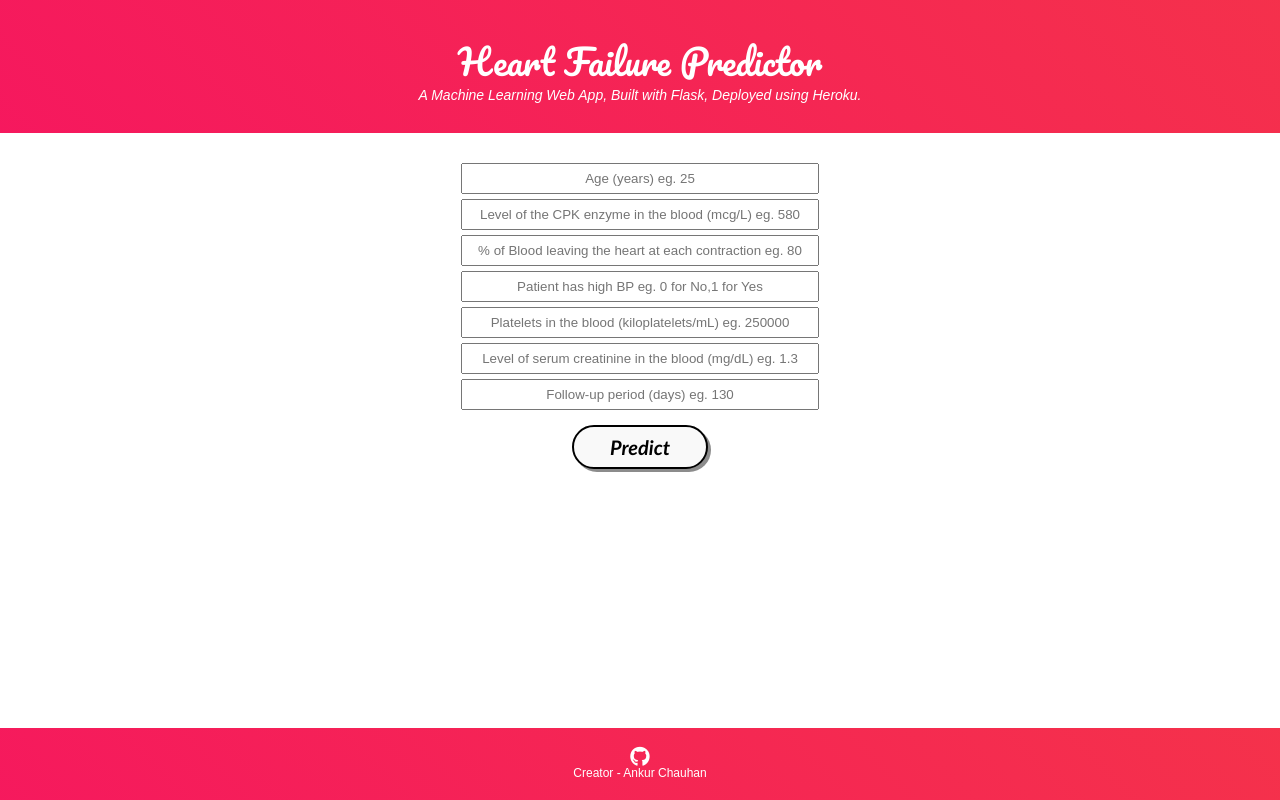
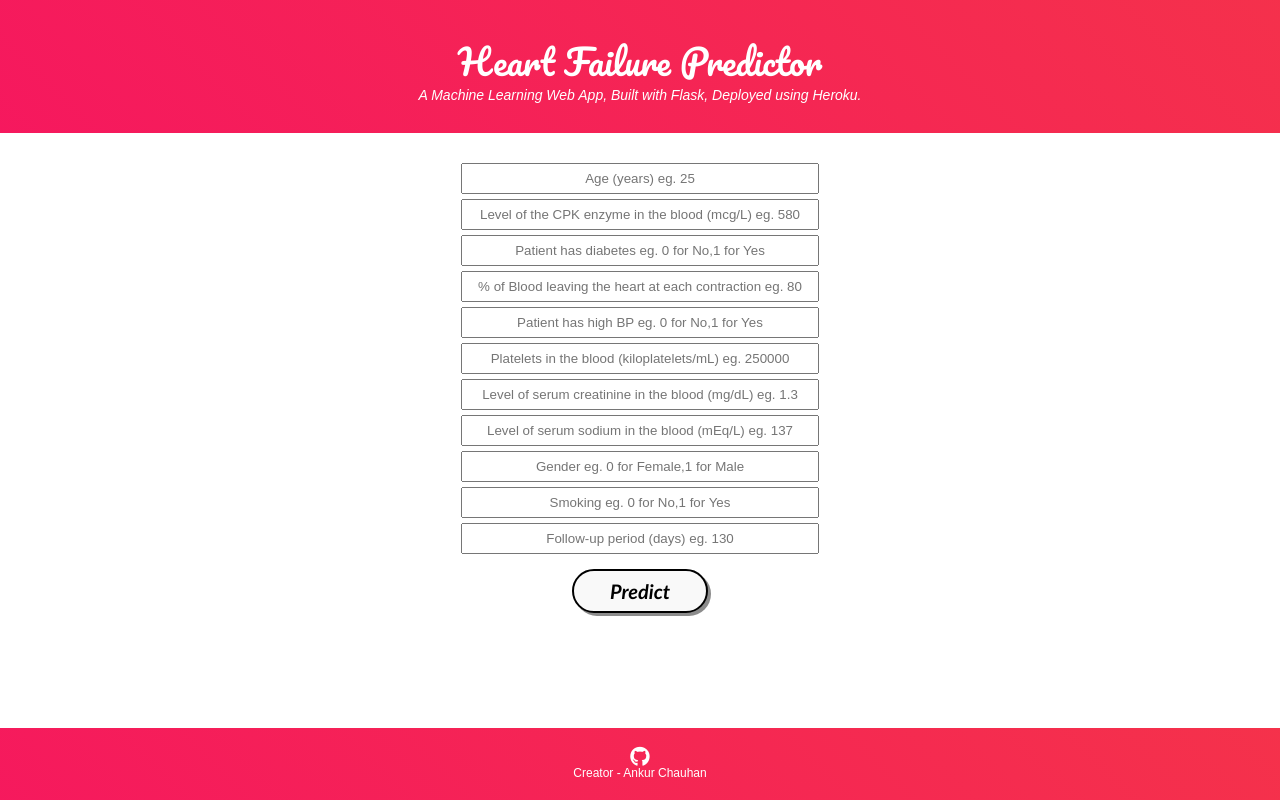
Before and after one commit to chauhan411996/Heart_failure_Prediction, a Flask app: page / in a window 1280 px wide. Run offline with Flask 2, Linux system fonts and the light colour scheme; parts of the project's set-up code (start-up, migrations or seed data) failed here and were passed over; some libraries are stand-ins or nearby versions.

Commit message:
Update index.html

```diff
--- a/templates/index.html
+++ b/templates/index.html
@@ -25,10 +25,14 @@
     		<form action="{{ url_for('predict') }}" method="POST">
                 <input class="form-input" type="text" name="age" placeholder="Age (years) eg. 25"><br>
                 <input class="form-input" type="text" name="creatinine_phosphokinase" placeholder="Level of the CPK enzyme in the blood (mcg/L) eg. 580"><br>
+                <input class="form-input" type="text" name="diabetes" placeholder="Patient has diabetes eg. 0 for No,1 for Yes"><br>
                 <input class="form-input" type="text" name="ejection_fraction" placeholder="% of Blood leaving the heart at each contraction eg. 80"><br>
                 <input class="form-input" type="text" name="high_blood_pressure" placeholder="Patient has high BP eg. 0 for No,1 for Yes"><br>
                 <input class="form-input" type="text" name="platelets" placeholder="Platelets in the blood (kiloplatelets/mL) eg. 250000"><br>
                 <input class="form-input" type="text" name="serum_creatinine" placeholder="Level of serum creatinine in the blood (mg/dL) eg. 1.3"><br>
+                <input class="form-input" type="text" name="serum_sodium" placeholder="Level of serum sodium in the blood (mEq/L) eg. 137"><br>
+                <input class="form-input" type="text" name="sex" placeholder="Gender eg. 0 for Female,1 for Male"><br>
+                <input class="form-input" type="text" name="smoking" placeholder="Smoking eg. 0 for No,1 for Yes"><br>
                 <input class="form-input" type="text" name="time" placeholder="Follow-up period (days) eg. 130"><br>
 
         		<input type="submit" class="my-cta-button" value="Predict">
```
